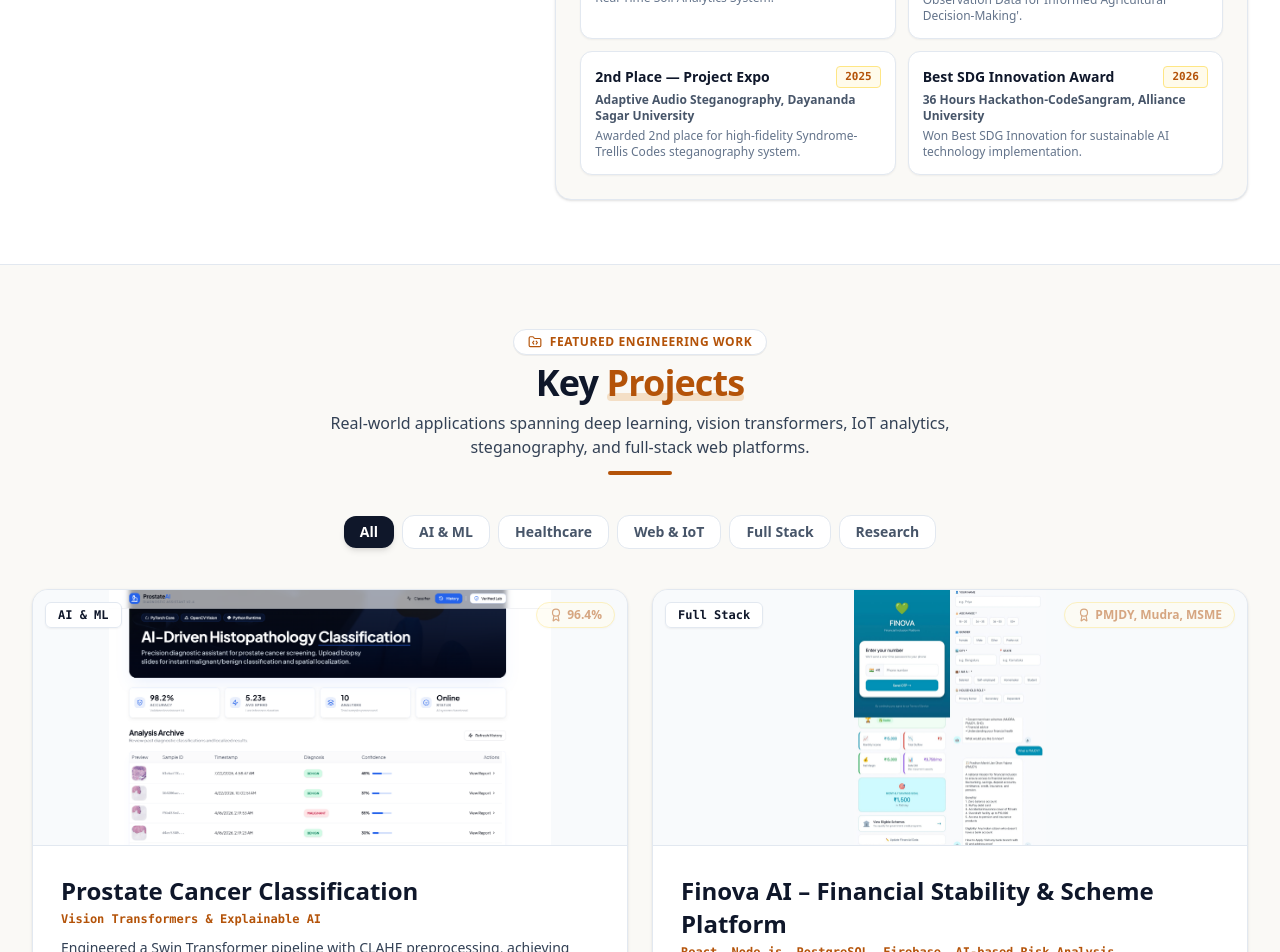
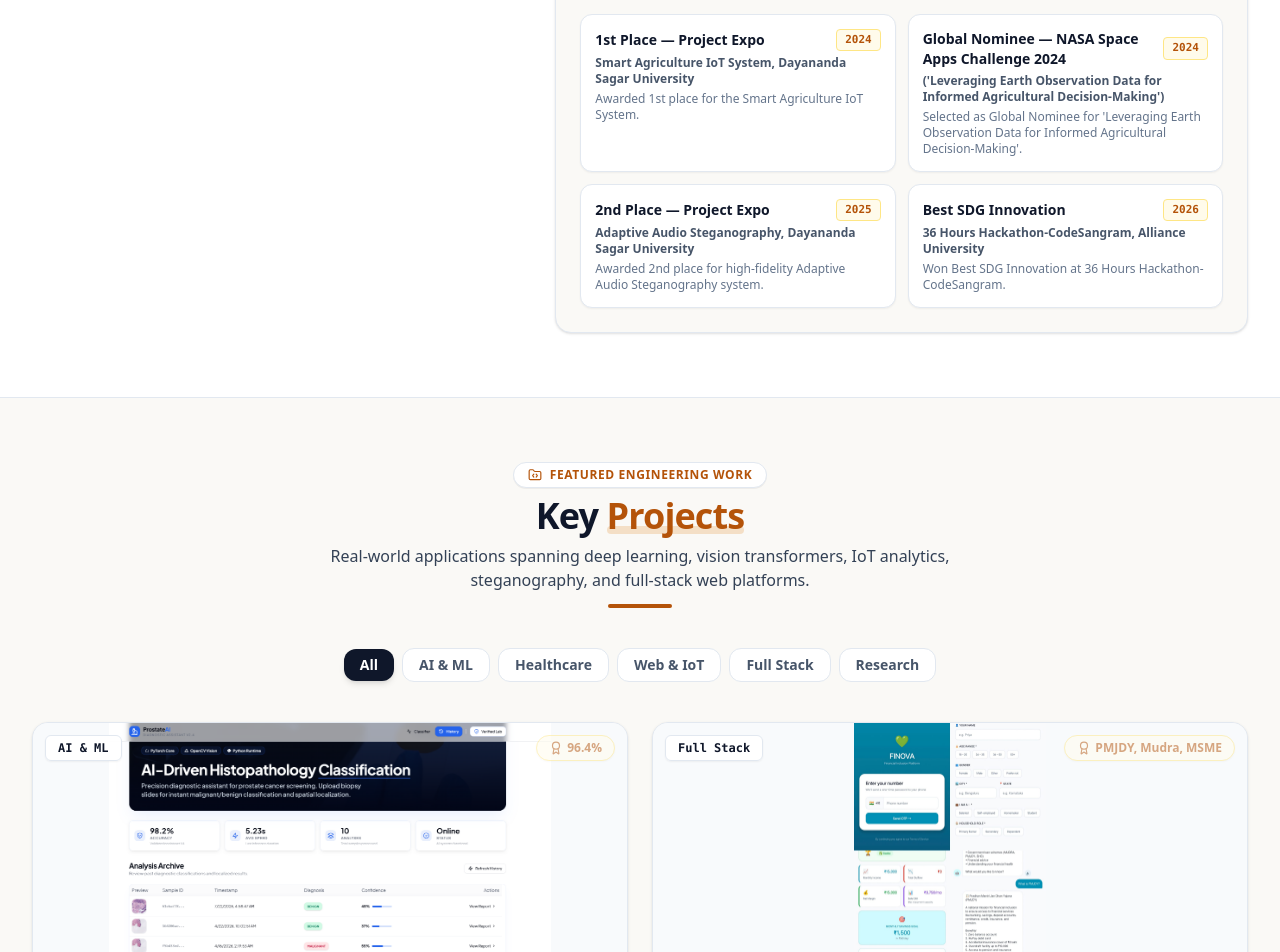
Before and after one commit to V-virika/my-portfolio, a Next.js app: page / in a window 1280 px wide. Shown: the part 1740-2692 px from the top of the page. Built offline with nearby package versions, Linux system fonts and the light colour scheme.

Commit message:
Update resume PDF and portfolio data with latest resume content

```diff
--- a/src/app/layout.tsx
+++ b/src/app/layout.tsx
@@ -34,7 +34,7 @@ export const metadata: Metadata = {
   ],
   authors: [{ name: 'Virika Olivia Soans' }],
   openGraph: {
-    title: 'Virika Olivia Soans | Data Science & Software Engineer',
+    title: 'Virika Olivia Soans | AIML, Data Science & Software Engineer',
     description:
       'Bridging Artificial Intelligence, Analytics, and Modern Web Development. Explore projects in Vision Transformers, Explainable AI, and Healthcare.',
     type: 'website',
--- a/src/data/portfolioData.ts
+++ b/src/data/portfolioData.ts
@@ -2,12 +2,12 @@ import { Project, SkillCategory, Achievement, Publication } from '@/types/portfo
 
 export const PERSONAL_INFO = {
   name: 'Virika Olivia Soans',
-  title: 'Data Science & Software Engineering Fresher',
+  title: 'AI/ML & Data Science Specialist',
   subheadline:
-    'Bridging Artificial Intelligence, Analytics, and Modern Web Development. Skilled in designing and implementing efficient AI-driven solutions, analyzing complex datasets, and delivering scalable applications.',
+    'AI/ML-focused technology enthusiast with expertise in Python, SQL, data analytics, and software development. Skilled in building predictive models, applying statistical techniques, and leveraging ML algorithms to uncover insights and optimize performance.',
   degree: 'B.Tech in Computer Science & Engineering (Data Science)',
   university: 'Dayananda Sagar University',
-  cgpa: '9.42 / 10.0',
+  cgpa: '9.42 / 10',
   location: 'Bengaluru, India',
   email: 'virika06@gmail.com',
   phone: '+91 99863 02506',
@@ -15,9 +15,9 @@ export const PERSONAL_INFO = {
   linkedin: 'https://linkedin.com/in/virika-olivia-soans-3727122b8',
   avatar: '/images/profile_avatar.jpg',
   resumePdf: '/resume.pdf',
-  bio: 'I am a results-driven technology enthusiast with expertise in Python, SQL, data analytics, and software development. Skilled in designing and implementing efficient solutions, analyzing complex datasets, and developing applications that drive informed decision-making. Experienced in data processing, database management, and software engineering principles, with a strong foundation in problem-solving, algorithmic thinking, and delivering quality technical solutions.',
+  bio: 'AI/ML-focused technology enthusiast with expertise in Python, SQL, data analytics, and software development. Skilled in designing and implementing efficient solutions, analyzing complex datasets, and developing applications that drive informed decision-making. Experienced in data processing, database management, and software engineering principles, with a strong foundation in problem-solving, algorithmic thinking, and delivering quality technical solutions. Well-versed in artificial intelligence and machine learning, with hands-on experience in building predictive models, applying statistical techniques, and leveraging ML algorithms to uncover insights and optimize performance.',
   stats: [
-    { label: 'Engineering Projects', value: '6+' },
+    { label: 'Engineering Projects', value: '7+' },
     { label: 'AI Accuracy Peak', value: '96.4%' },
     { label: 'Expo Award', value: '1st Place' },
     { label: 'Research Papers', value: '3 Published' },
@@ -27,15 +27,15 @@ export const PERSONAL_INFO = {
 export const PROJECTS: Project[] = [
   {
     id: 'prostate-cancer-classification',
-    title: 'Prostate Cancer Classification',
-    subtitle: 'Vision Transformers & Explainable AI',
+    title: 'Deep Learning-Based Prostate Cancer Classification',
+    subtitle: 'Vision Transformers, Explainable AI',
     description:
       'Engineered a Swin Transformer pipeline with CLAHE preprocessing, achieving 96.4% classification accuracy and 0.90 ROC-AUC on histopathological images — outperforming CNN baselines by ~8%.',
     fullDescription:
       'Engineered a Swin Transformer deep learning pipeline with CLAHE preprocessing for histopathological image classification. Integrated Gradio-based explainable AI visualization to highlight diagnostic decision regions, enabling clinician trust and supporting scalable hospital deployment.',
     tags: ['Deep Learning', 'Vision Transformers', 'Explainable AI', 'PyTorch', 'Python', 'Gradio'],
     category: 'AI & ML',
-    githubUrl: 'https://github.com/V-virika/prostate-cancer-classification',
+    githubUrl: 'https://github.com/V-virika/Deep-Learning-Based-Classification-of-Prostate-Cancer-from-Histopathological-Images',
     image: '/images/project_cancer_swin.png',
     metrics: { label: 'Accuracy', value: '96.4%' },
     highlights: [
@@ -47,7 +47,7 @@ export const PROJECTS: Project[] = [
   },
   {
     id: 'finova-ai',
-    title: 'Finova AI – Financial Stability & Scheme Platform',
+    title: 'Finova AI – Financial Stability & Scheme Recommendation Platform',
     subtitle: 'React, Node.js, PostgreSQL, Firebase, AI-based Risk Analysis',
     description:
       'Developed an AI-driven platform to detect early debt risk and map users to relevant government schemes (PMJDY, Mudra, SHG, MSME), enabling financial inclusion for underserved communities.',
@@ -67,15 +67,15 @@ export const PROJECTS: Project[] = [
   },
   {
     id: 'imprints-blood-group-id',
-    title: 'IMPRINTS — Fingerprint Blood Group ID',
-    subtitle: 'EfficientNet, Real-Time Healthcare Web App',
+    title: 'IMPRINTS — Fingerprint-Based Blood Group Identification',
+    subtitle: 'EfficientNet, Web App',
     description:
       'Built a non-invasive blood group prediction system using EfficientNet, achieving 85.84% accuracy — deployed as a real-time web app for emergency and rural healthcare settings.',
     fullDescription:
       'Designed for scalability in resource-constrained environments, reducing reliance on lab tests in underserved communities by predicting blood groups from dermatoglyphic fingerprint features.',
     tags: ['EfficientNet', 'Deep Learning', 'Web App', 'Healthcare', 'OpenCV', 'Flask'],
     category: 'Healthcare',
-    githubUrl: 'https://github.com/V-virika/IMPRINTS-blood-group-id',
+    githubUrl: 'https://github.com/V-virika/IMPRINTS',
     image: '/images/project_imprints.png',
     metrics: { label: 'Accuracy', value: '85.84%' },
     highlights: [
@@ -86,63 +86,83 @@ export const PROJECTS: Project[] = [
     featured: true,
   },
   {
+    id: 'aegis-ai',
+    title: 'AEGIS.AI — Secure AI Prompt Firewall & Data Protection Platform',
+    subtitle: 'Prompt Firewall, DLP & Sensitive Data Detection, Prompt Injection, Risk Scoring, Data Masking, RBAC',
+    description:
+      'Developed a real-time AI prompt firewall to detect sensitive data, malicious prompts, and policy violations before requests reach LLMs.',
+    fullDescription:
+      'Developed a real-time AI prompt firewall to detect sensitive data, malicious prompts, and policy violations before requests reach LLMs. Built an integrated security platform with RBAC, STEGOShield secure communication, risk analysis, data masking, and centralized audit monitoring.',
+    tags: ['Prompt Firewall', 'DLP', 'Prompt Injection', 'Risk Scoring', 'Data Masking', 'RBAC', 'Python', 'AI Security'],
+    category: 'AI & ML',
+    githubUrl: 'https://github.com/V-virika/AEGIS.AI',
+    image: '/images/project_finova_ai.png',
+    metrics: { label: 'Protection', value: 'Real-Time AI DLP' },
+    highlights: [
+      'Developed real-time AI prompt firewall detecting sensitive data, malicious prompts, and policy violations',
+      'Built integrated security platform with RBAC, STEGOShield secure communication, risk analysis, and data masking',
+      'Implemented centralized audit monitoring for continuous compliance and threat detection',
+    ],
+    featured: true,
+  },
+  {
+    id: 'smart-agriculture-iot',
+    title: 'Smart Agriculture IoT System',
+    subtitle: 'NodeMCU, IoT, Real-Time Analytics | 1st Place, University Expo 2024',
+    description:
+      'Deployed IoT sensor network + automated irrigation system with real-time soil moisture analytics via Blynk, reducing manual oversight and optimizing water usage.',
+    fullDescription:
+      'Deployed IoT sensor network + automated irrigation system with real-time soil moisture analytics via Blynk, reducing manual oversight and optimizing water usage. Won 1st place at Dayananda Sagar University project expo (2024).',
+    tags: ['NodeMCU', 'IoT', 'Real-Time Analytics', 'Blynk', 'Sensors', 'Python'],
+    category: 'Web & IoT',
+    githubUrl: 'https://github.com/V-virika',
+    image: '/images/project_agri_iot.png',
+    metrics: { label: 'Recognition', value: '1st Place Expo 2024' },
+    highlights: [
+      'Won 1st Place at Dayananda Sagar University Project Expo 2024',
+      'Deployed automated soil irrigation network with real-time Blynk analytics',
+      'Reduced manual agricultural oversight and optimized water utilization',
+    ],
+    featured: true,
+  },
+  {
     id: 'hybrid-piezo-solar-ev-charging',
-    title: 'Hybrid Piezo-Solar Smart Road for EV Charging',
-    subtitle: 'ESP32, IoT, Wireless Power Transfer, Renewable Energy',
+    title: 'Hybrid Piezo-Solar Smart Road for Sustainable EV Charging',
+    subtitle: 'ESP32, IoT, Wireless Power Transfer, Renewable Energy | Academic Project',
     description:
-      'Engineered a hybrid piezoelectric and solar energy harvesting smart charging pad with wheel-embedded receiver technology for dynamic, sustainable EV power transfer.',
+      'Deployed IoT sensor network + automated irrigation system with real-time soil moisture analytics via Blynk, reducing manual oversight and optimizing water usage.',
     fullDescription:
-      'Designed an innovative sustainable energy ecosystem combining piezoelectric pressure harvesting and solar PV panels integrated with a smart charging pad. Features dynamic wireless power transfer to wheel-embedded receivers on electric vehicles.',
-    tags: ['ESP32', 'IoT', 'Wireless Power Transfer', 'Renewable Energy', 'CleanTech', 'Embedded Systems'],
+      'Designed an innovative sustainable energy ecosystem combining piezoelectric pressure harvesting and solar PV panels integrated with a smart charging pad. Won 1st place at Dayananda Sagar University project expo (2026). Published research paper: “Hybrid Piezo-Solar pad with wheel embedded receiver for sustainable EV charging” (2026).',
+    tags: ['ESP32', 'IoT', 'Wireless Power Transfer', 'Renewable Energy', 'Academic Project'],
     category: 'Web & IoT',
     githubUrl:
       'https://github.com/V-virika/HYBRID-PIEZO-SOLAR-SMART-PAD-WITH-WHEEL-EMBEDDED-RECEIVER-FOR-SUSTAINABLE-EV-CHARGING',
     image: '/images/project_piezo_ev.png',
-    metrics: { label: 'Publication', value: 'Published 2026 Paper' },
+    metrics: { label: 'Recognition', value: '1st Place Expo 2026' },
     highlights: [
+      'Won 1st Place at Dayananda Sagar University Project Expo 2026',
       'Designed hybrid piezoelectric & solar energy harvesting matrix',
-      'Engineered wheel-embedded receiver alignment mechanism for wireless dynamic EV charging',
-      'Published research paper: “Hybrid Piezo-Solar pad with wheel embedded receiver for sustainable EV charging” (2026)',
+      'Published research paper on dynamic wireless power transfer for sustainable EV charging',
     ],
     featured: true,
   },
   {
     id: 'adaptive-audio-steganography',
     title: 'Adaptive Audio Steganography (STC + GOAS)',
-    subtitle: '2nd Place Winner, University Expo 2025',
+    subtitle: '2nd Place, University Expo 2025',
     description:
-      'Designed a high-fidelity steganography system using Syndrome-Trellis Codes (STC) and Hamming coding, embedding encrypted messages in audio with robust imperceptibility metrics.',
+      'Designed a high-fidelity steganography system using Syndrome-Trellis Codes and Hamming coding, embedding encrypted messages in audio with robust imperceptibility metrics.',
     fullDescription:
       'Engineered an adaptive audio steganography framework combining STC embedding and Generalized Optimal Distortion Assignment (GOAS) to hide encrypted data within digital audio signals without perceptual distortion.',
     tags: ['Steganography', 'Syndrome-Trellis Codes', 'Information Hiding', 'Python', 'Cryptography'],
     category: 'Research',
-    githubUrl: 'https://github.com/V-virika',
+    githubUrl: 'https://github.com/V-virika/Adaptive-Audio-Steganography',
     image: '/images/project_steganography.png',
     metrics: { label: 'Award', value: '2nd Place Expo 2025' },
     highlights: [
       'Won 2nd Place at Dayananda Sagar University Project Expo 2025',
       'Implemented Syndrome-Trellis Codes (STC) for optimal distortion assignment',
       'Achieved robust imperceptibility & encryption security metrics on audio covers',
-    ],
-    featured: true,
-  },
-  {
-    id: 'smart-agriculture-iot',
-    title: 'Smart Agriculture IoT System',
-    subtitle: 'NodeMCU, IoT, Real-Time Soil Analytics Network',
-    description:
-      'Deployed IoT sensor network + automated irrigation system with real-time soil moisture analytics via Blynk. Won 1st place at DSU Expo 2024 & Global Nominee at NASA Space Apps Challenge 2024.',
-    fullDescription:
-      'Deployed IoT sensor network + automated irrigation system with real-time soil moisture analytics via Blynk, reducing manual oversight and optimizing water usage. Selected as a Global Nominee at NASA Space Apps Challenge 2024 from thousands of international submissions.',
-    tags: ['IoT', 'NodeMCU', 'Blynk', 'Real-Time Analytics', 'Python', 'Sensors'],
-    category: 'Web & IoT',
-    githubUrl: 'https://github.com/V-virika/smart-agriculture-iot',
-    image: '/images/project_agri_iot.png',
-    metrics: { label: 'Recognition', value: '1st Place & NASA Nominee' },
-    highlights: [
-      'Won 1st Place at Dayananda Sagar University Project Expo 2024',
-      'Selected as Global Nominee at NASA Space Apps Challenge 2024',
-      'Deployed automated soil irrigation network with real-time Blynk analytics',
     ],
     featured: true,
   },
@@ -170,7 +190,7 @@ export const EDUCATION_LIST = [
   {
     institution: 'Dayananda Sagar University',
     degree: 'B.Tech — Computer Science & Engineering (Data Science)',
-    year: '2022 – 2026',
+    year: '2026',
     score: 'CGPA: 9.42 / 10',
   },
   {
@@ -196,8 +216,8 @@ export const SKILL_CATEGORIES: SkillCategory[] = [
       { name: 'Predictive Modelling', level: 92, tag: 'ML' },
       { name: 'Statistical Analysis', level: 90, tag: 'Stats' },
       { name: 'Data Visualization', level: 88, tag: 'BI' },
-      { name: 'Deep Learning (CNNs & Vision Transformers)', level: 90, tag: 'PyTorch/TF' },
-      { name: 'Explainable AI (Grad-CAM, SHAP)', level: 88, tag: 'XAI' },
+      { name: 'Deep Learning', level: 90, tag: 'PyTorch/TF' },
+      { name: 'Explainable AI', level: 88, tag: 'XAI' },
     ],
   },
   {
@@ -208,7 +228,8 @@ export const SKILL_CATEGORIES: SkillCategory[] = [
       { name: 'Python', level: 95, tag: 'Core Lang' },
       { name: 'SQL (MySQL)', level: 90, tag: 'Database' },
       { name: 'Power BI', level: 88, tag: 'Dashboards' },
-      { name: 'Jupyter & GitHub', level: 92, tag: 'Dev Tools' },
+      { name: 'Jupyter', level: 92, tag: 'Dev Tools' },
+      { name: 'GitHub', level: 92, tag: 'Version Control' },
       { name: 'Cloud Platforms', level: 82, tag: 'Cloud' },
     ],
   },
@@ -217,22 +238,24 @@ export const SKILL_CATEGORIES: SkillCategory[] = [
     description: 'Production-ready toolkits for data science and AI development.',
     iconName: 'Code2',
     skills: [
-      { name: 'Pandas & NumPy', level: 95, tag: 'Data Prep' },
+      { name: 'Pandas', level: 95, tag: 'Data Prep' },
+      { name: 'NumPy', level: 95, tag: 'Math' },
       { name: 'Scikit-learn', level: 92, tag: 'ML Engine' },
-      { name: 'TensorFlow & PyTorch', level: 88, tag: 'Deep Learning' },
-      { name: 'OpenCV & CLAHE', level: 85, tag: 'Image Proc' },
-      { name: 'Gradio & Flask', level: 85, tag: 'Web Services' },
+      { name: 'TensorFlow', level: 88, tag: 'Deep Learning' },
+      { name: 'PyTorch', level: 88, tag: 'Deep Learning' },
+      { name: 'OpenCV', level: 85, tag: 'Computer Vision' },
+      { name: 'Gradio', level: 85, tag: 'Web Interface' },
+      { name: 'Flask', level: 85, tag: 'Web API' },
     ],
   },
   {
-    title: 'Frontend & Web Development',
-    description: 'Crafting responsive, clean web interfaces and software APIs.',
+    title: 'Other & Web Technologies',
+    description: 'Frontend structural design, styling, and modern web application development.',
     iconName: 'Layout',
     skills: [
-      { name: 'HTML5 & CSS3', level: 95, tag: 'Markup' },
-      { name: 'JavaScript & React', level: 88, tag: 'Frontend' },
-      { name: 'Node.js', level: 85, tag: 'Backend' },
-      { name: 'PostgreSQL & Firebase', level: 85, tag: 'Data Store' },
+      { name: 'HTML', level: 95, tag: 'Markup' },
+      { name: 'CSS', level: 92, tag: 'Styling' },
+      { name: 'Frontend Development', level: 88, tag: 'Web App' },
     ],
   },
 ];
@@ -242,11 +265,11 @@ export const ACHIEVEMENTS: Achievement[] = [
     title: '1st Place — Project Expo',
     event: 'Smart Agriculture IoT System, Dayananda Sagar University',
     date: '2024',
-    description: 'Awarded 1st place for the Smart Agriculture IoT & Real-Time Soil Analytics System.',
+    description: 'Awarded 1st place for the Smart Agriculture IoT System.',
   },
   {
-    title: 'Global Nominee — NASA Space Apps Challenge',
-    event: 'NASA Space Apps Challenge 2024',
+    title: 'Global Nominee — NASA Space Apps Challenge 2024',
+    event: "('Leveraging Earth Observation Data for Informed Agricultural Decision-Making')",
     date: '2024',
     description: "Selected as Global Nominee for 'Leveraging Earth Observation Data for Informed Agricultural Decision-Making'.",
   },
@@ -254,12 +277,12 @@ export const ACHIEVEMENTS: Achievement[] = [
     title: '2nd Place — Project Expo',
     event: 'Adaptive Audio Steganography, Dayananda Sagar University',
     date: '2025',
-    description: 'Awarded 2nd place for high-fidelity Syndrome-Trellis Codes steganography system.',
+    description: 'Awarded 2nd place for high-fidelity Adaptive Audio Steganography system.',
   },
   {
-    title: 'Best SDG Innovation Award',
+    title: 'Best SDG Innovation',
     event: '36 Hours Hackathon-CodeSangram, Alliance University',
     date: '2026',
-    description: 'Won Best SDG Innovation for sustainable AI technology implementation.',
+    description: 'Won Best SDG Innovation at 36 Hours Hackathon-CodeSangram.',
   },
 ];
```
Also changed, not shown: 1 other file (tests, documents, lock files or other folders).
